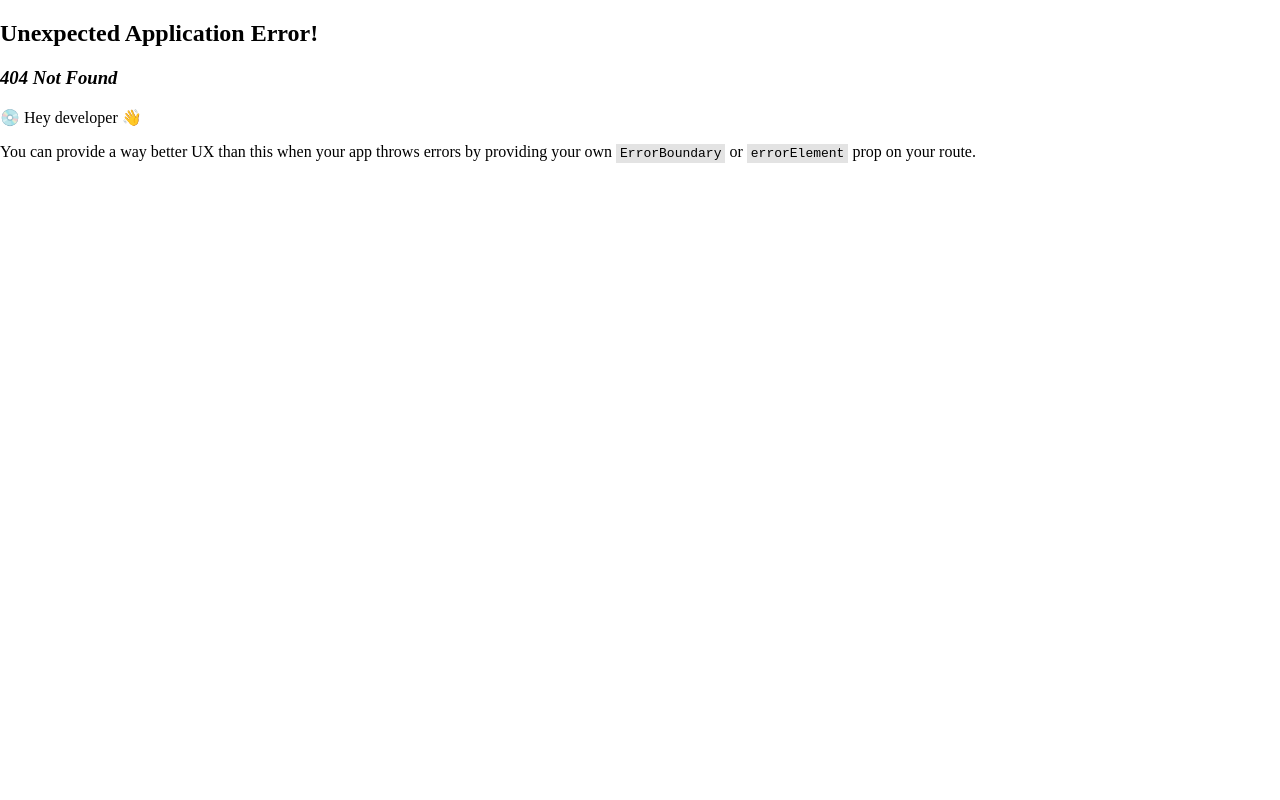
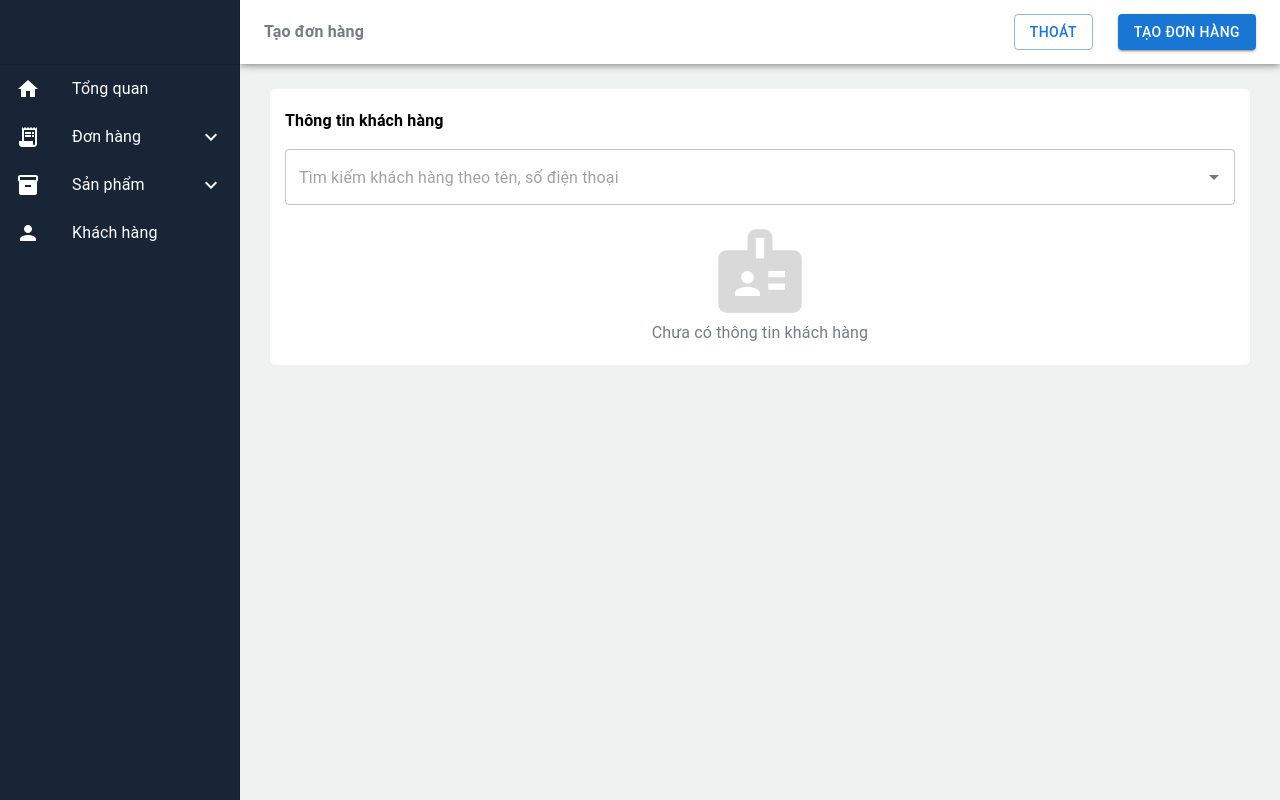
Before and after one commit to huulamthcsyl/InternSapo2024-Frontend, a React (Vite) app: page /order/create in a window 1280 px wide. Before the commit this address had no page. Built offline with nearby package versions, Linux system fonts and the light colour scheme; no server answers.

Commit message:
Add customer search in create order

```diff
--- a/package.json
+++ b/package.json
@@ -15,6 +15,8 @@
     "@fontsource/roboto": "^5.1.0",
     "@mui/icons-material": "^6.1.0",
     "@mui/material": "^6.1.0",
+    "@mui/x-data-grid": "^7.18.0",
+    "axios": "^1.7.7",
     "react": "^18.3.1",
     "react-dom": "^18.3.1",
     "react-router-dom": "^6.26.2"
--- /dev/null
+++ b/src/models/Customer.ts
@@ -0,0 +1,25 @@
+export default class Customer {
+    id: number;
+    code: string;
+    name: string;
+    email: string;
+    phoneNumber: string;
+    address: string;
+    gender: boolean;
+    birthday: Date;
+    totalExpense: number;
+    numberOfOrder: number;
+
+    constructor(id: number, code: string, name: string, email: string, phoneNumber: string, address: string, gender: boolean, birthday: Date, totalExpense: number, numberOfOrder: number) {
+        this.id = id;
+        this.code = code;
+        this.name = name;
+        this.email = email;
+        this.phoneNumber = phoneNumber;
+        this.address = address;
+        this.gender = gender;
+        this.birthday = birthday;
+        this.totalExpense = totalExpense;
+        this.numberOfOrder = numberOfOrder;
+    }
+}
--- /dev/null
+++ b/src/pages/order/create-order/CreateOrderAppBar.tsx
@@ -0,0 +1,20 @@
+import { Box, Button, Typography } from "@mui/material"
+import MainAppBar from "../../../components/layout/MainAppBar"
+
+type Props = {
+  createOrder: () => void
+}
+
+export default function CreateOrderAppBar({ createOrder }: Props) {
+  return (
+    <MainAppBar>
+      <Box display="flex" flexGrow={1} justifyContent="space-between" alignItems="center">
+        <Typography variant="body1" sx={{ color: '#747C87', fontWeight: '600' }}>Tạo đơn hàng</Typography>
+        <Box>
+          <Button sx={{ marginRight: '25px' }} variant="outlined">Thoát</Button>
+          <Button onClick={createOrder} variant="contained">Tạo đơn hàng</Button>
+        </Box>
+      </Box>
+    </MainAppBar>
+  )
+}
--- /dev/null
+++ b/src/pages/order/create-order/CreateOrderPage.tsx
@@ -0,0 +1,86 @@
+import { Autocomplete, Box, TextField, Typography } from "@mui/material"
+import MainBox from "../../../components/layout/MainBox"
+import CreateOrderAppBar from "./CreateOrderAppBar"
+import { useEffect, useState } from "react"
+import { getCustomersByKeyword } from "../../../services/customerAPI"
+import Customer from "../../../models/Customer"
+import AccountCircleIcon from '@mui/icons-material/AccountCircle';
+import BadgeIcon from '@mui/icons-material/Badge';
+
+type Props = {}
+
+export default function CreateOrderPage({ }: Props) {
+
+  const [customersList, setCustomersList] = useState<Customer[]>([]);
+  const [customerKeyword, setCustomerKeyword] = useState<string>('');
+  const [selectedCustomer, setSelectedCustomer] = useState<Customer | null>(null);
+
+  useEffect(() => {
+    getCustomersByKeyword(customerKeyword).then((res) => {
+      setCustomersList(res);
+    });
+  }, [customerKeyword]);
+
+  const createOrder = () => {
+    console.log('Create order')
+  }
+
+  return (
+    <MainBox>
+      <CreateOrderAppBar createOrder={createOrder} />
+      <Box sx={{ backgroundColor: '#F0F1F1', padding: '25px 30px' }} flex={1} display='flex' flexDirection='column'>
+        <Box sx={{ backgroundColor: "#FFF", borderRadius: '5px', padding: '20px 15px' }}>
+          <Typography variant="body1" sx={{ color: '#000', fontWeight: '600', mb: 2 }}>Thông tin khách hàng</Typography>
+          <Autocomplete
+            disablePortal
+            options={customersList}
+            getOptionLabel={(option: any) => option.name}
+            renderInput={(params) => <TextField {...params} placeholder="Tìm kiếm khách hàng theo tên, số điện thoại" />}
+            sx={{ width: '100%', mb: 2 }}
+            onChange={(_event: any, value: Customer | null) => {
+              setSelectedCustomer(value);
+            }}
+            value={selectedCustomer}
+            inputValue={customerKeyword}
+            onInputChange={(_event: any, newInputValue: string) => {
+              setCustomerKeyword(newInputValue);
+            }}
+            renderOption={(props, option) => {
+              const { key, ...rest } = props;
+              return <Box component="li" sx={{ '& > img': { mr: 2, borderRadius: '50%' } }} key={key} {...rest}>
+                <AccountCircleIcon sx={{ fontSize: 40, color: '#0088FF', mr: 2 }} />
+                <Box>
+                  <Typography variant="body1" sx={{ color: '#000', fontWeight: '600' }}>{option.name}</Typography>
+                  <Typography variant="body2" sx={{ color: '#747C87' }}>{option.phoneNumber}</Typography>
+                </Box>
+              </Box>
+            }}
+            filterOptions={(options, params) => {
+              const filtered = options.filter((option) => {
+                return option.name.toLowerCase().includes(params.inputValue.toLowerCase()) || option.phoneNumber.includes(params.inputValue);
+              });
+              return filtered;
+            }}
+          />
+          {selectedCustomer ?
+          <Box display="flex" justifyContent="space-between" border="1px solid #D9D9D9" p={1} borderRadius={1}>
+            <Box>
+              <Typography variant="body1" sx={{ color: '#000', fontWeight: '600' }} mb={1}>{selectedCustomer.name}</Typography>
+              <Typography variant="body2" sx={{ color: '#000' }} mb={1}>{selectedCustomer.phoneNumber}</Typography>
+              <Typography variant="body2" sx={{ color: '#000' }}>{selectedCustomer.address}</Typography>
+            </Box>
+            <Box border="1px dotted #D9D9D9" p={1}>
+              <Typography variant="body1" sx={{ color: '#000' }} mb={1}>Số đơn hàng: {selectedCustomer.numberOfOrder}</Typography>
+              <Typography variant="body1" sx={{ color: '#000' }}>Tổng chi tiêu: {selectedCustomer.totalExpense}</Typography>
+            </Box>
+          </Box> :
+          <Box display="flex" flexDirection="column" alignItems="center">
+            <BadgeIcon sx={{ fontSize: 100, color: '#D9D9D9' }} />
+            <Typography variant="body1" sx={{ color: '#747C87' }}>Chưa có thông tin khách hàng</Typography>
+          </Box>
+          }
+        </Box>
+      </Box>
+    </MainBox>
+  )
+}
--- /dev/null
+++ b/src/pages/order/order-list/OrderListAppBar.tsx
@@ -0,0 +1,21 @@
+import { Typography, Box, Select, MenuItem } from '@mui/material'
+import MainAppBar from '../../../components/layout/MainAppBar'
+
+type Props = {}
+
+export default function OrderListAppBar({ }: Props) {
+  return (
+    <MainAppBar>
+      <Box sx={{ display: 'flex', flexGrow: 1, justifyContent: 'space-between', alignItems: 'center' }}>
+        <Typography variant="h5" sx={{ color: '#000', fontWeight: '600' }}>Danh sách đơn hàng</Typography>
+        <Box sx={{ display: 'flex', alignItems: 'center' }}>
+          <Typography variant="h6" sx={{ color: '#000', fontWeight: '600' }}>Nguyễn Hữu Lâm</Typography>
+          <Select sx={{ '.MuiOutlinedInput-notchedOutline': { borderStyle: 'none' } }}>
+            <MenuItem>Quản lý tài khoản</MenuItem>
+            <MenuItem>Đăng xuất</MenuItem>
+          </Select>
+        </Box>
+      </Box>
+    </MainAppBar>
+  )
+}
--- /dev/null
+++ b/src/pages/order/order-list/OrderListPage.tsx
@@ -0,0 +1,40 @@
+import { useState } from "react"
+import MainBox from "../../../components/layout/MainBox"
+import OrderListAppBar from "./OrderListAppBar"
+import { Box, Button, Paper, TableBody, TableContainer, Table, TableHead, TableRow, TableCell } from '@mui/material'
+
+type Props = {}
+
+export default function OrderListPage({}: Props) {
+
+  const [orderData, setOrderData] = useState([]);
+
+  return (
+    <MainBox>
+      <OrderListAppBar />
+      <Box sx={{ backgroundColor: '#F0F1F1', padding: '25px 30px' }} flex={1} display='flex' flexDirection='column'>
+        <Button sx={{ alignSelf: 'end' }} variant="contained">Tạo đơn hàng</Button>
+        <Box>
+          <Box>
+          </Box>
+          <TableContainer component={Paper}>
+            <Table>
+              <TableHead>
+                <TableRow>
+                  <TableCell>Mã đơn hàng</TableCell>
+                  <TableCell>Ngày tạo</TableCell>
+                  <TableCell>Khách hàng</TableCell>
+                  <TableCell>Số sản phẩm</TableCell>
+                  <TableCell>Số tiền thanh toán</TableCell>
+                  <TableCell></TableCell>
+                </TableRow>
+              </TableHead>
+              <TableBody>
+              </TableBody>
+            </Table>
+          </TableContainer>
+        </Box>
+      </Box>
+    </MainBox>
+  )
+}
--- /dev/null
+++ b/src/services/customerAPI.ts
@@ -0,0 +1,26 @@
+import axios from 'axios';
+import Customer from '../models/Customer';
+
+const BASE_URL = 'http://localhost:8080/customers';
+
+const INFINITY = 1000000000;
+
+const getCustomersByKeyword = async (keyword: string): Promise<Customer[]> => {
+    try {
+        const response = await axios.get(BASE_URL, {
+            params: {
+                pageNum: 0,
+                pageSize: INFINITY, // Lấy tất cả khách hàng
+                keyword: keyword
+            }
+        });
+        const customers = await response.data.content.map((customer: any) => {
+            return new Customer(customer.id, customer.code, customer.name, customer.email, customer.phoneNumber, customer.address, customer.gender, new Date(customer.birthday), customer.totalExpense, customer.numberOfOrder);
+        });
+        return customers;
+    } catch (error) {
+        return [];
+    }
+}
+
+export { getCustomersByKeyword };
--- /dev/null
+++ b/src/services/orderAPI.ts
@@ -0,0 +1 @@
+const BASE_URL = 'http://localhost:3000/v1/order/';
```
Also changed, not shown: src/models/Order.ts (added, +14 -0 lines), src/routes/router.tsx (+10 -0 lines), 1 other file (tests, documents, lock files or other folders).
